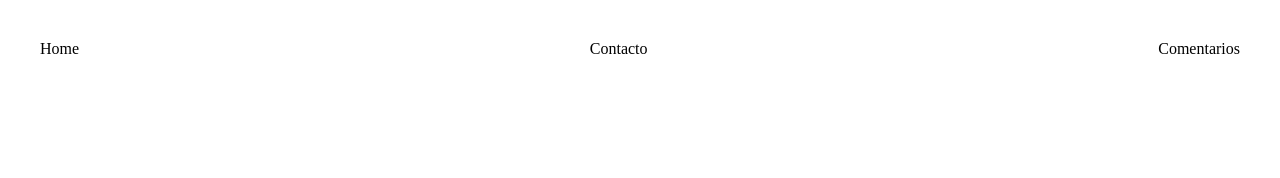
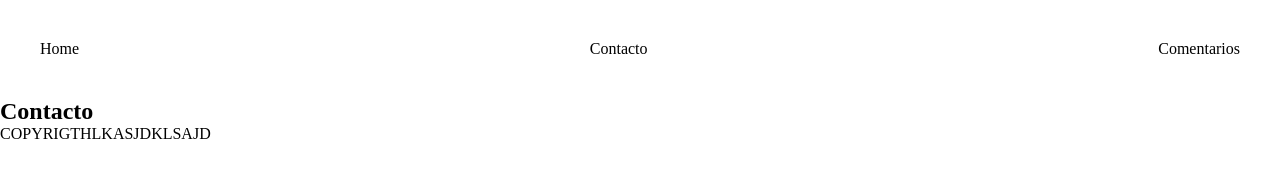
Before and after one commit to botcarola/porfolio-2023, a plain HTML site: page index.html in a window 1280 px wide. Drawn offline with Linux system fonts and the light colour scheme.

Commit message:
incorporo main y footer

```diff
--- a/index.html
+++ b/index.html
@@ -21,6 +21,16 @@
             </li>
         </ul>
     </nav>
+    <main>
+        <h2>
+            Contacto
+        </h2>
+    </main>
+    <footer>
+        <p>
+            COPYRIGTHLKASJDKLSAJD
+        </p>
+    </footer>
 
 </body>
 </html>
```
